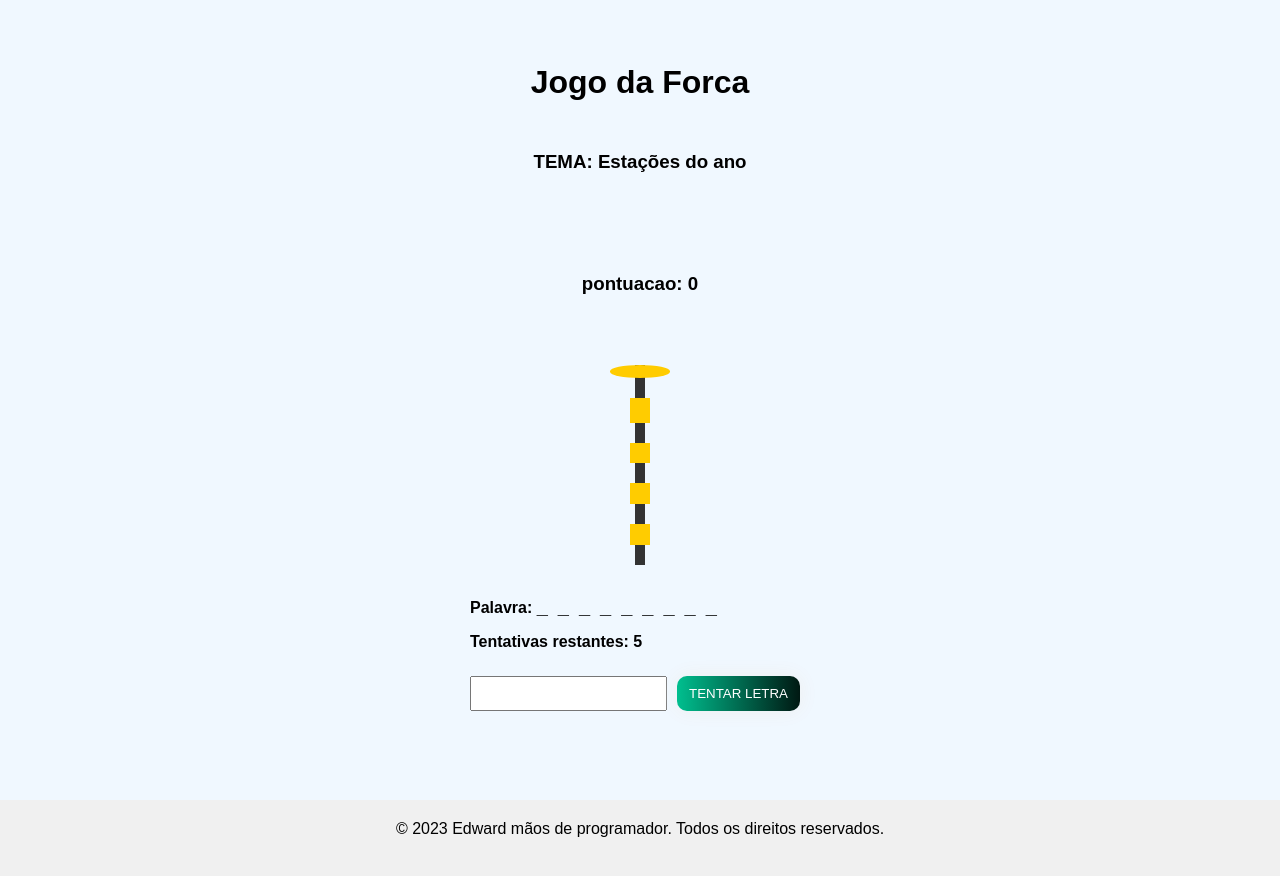
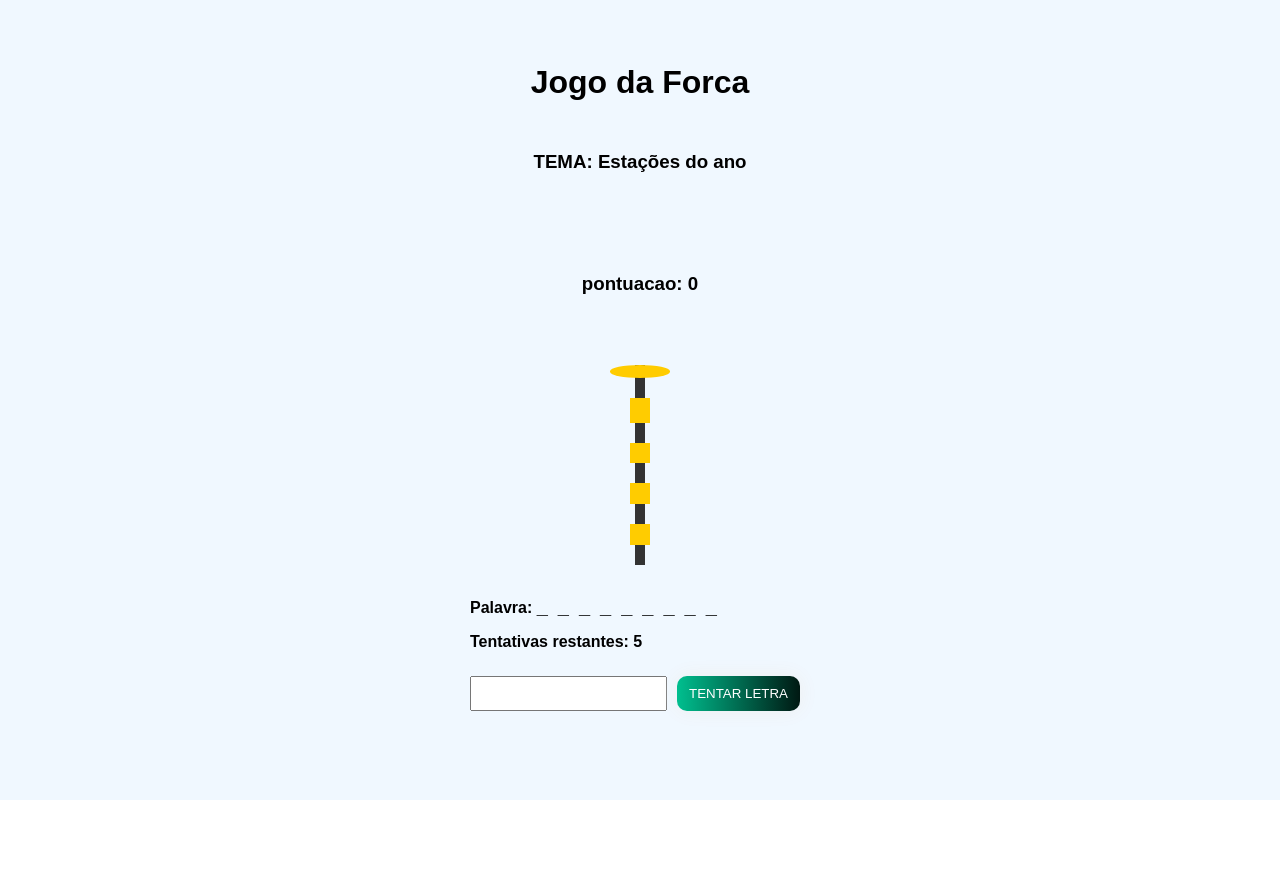
Before and after one commit to EduardoHenriGC/JogoDaForca, a Next.js app: page / in a window 1280 px wide. Shown: the top 876 px of the page. After the commit the page ends 800 px from the top, so only its background shows below. Built offline with nearby package versions, Linux system fonts and the light colour scheme.

Commit message:
remoção do footer

```diff
--- a/src/components/MainContainer.jsx
+++ b/src/components/MainContainer.jsx
@@ -1,4 +1,3 @@
-import Footer from "./footer/footer";
 import styles from "../styles/MainContainer/MainContainer.module.css"
 import { ToastContainer, toast } from 'react-toastify';
 import 'react-toastify/dist/ReactToastify.css';
@@ -10,7 +9,7 @@ import 'react-toastify/dist/ReactToastify.css';
 
       <div className={styles.mainContainer}>{children}</div>
 
-      <Footer/>
+
       <ToastContainer
       />
       </>
--- a/src/components/footer/footer.jsx
+++ /dev/null
@@ -1,12 +0,0 @@
-import React from 'react';
-import styles from "../../styles/footer/footer.module.css"
-
-const Footer = () => {
-  return (
-    <footer className={styles.footer}>
-      <p>&copy; {new Date().getFullYear()} Edward mãos de programador. Todos os direitos reservados.</p>
-    </footer>
-  );
-};
-
-export default Footer;
--- a/src/styles/footer/footer.module.css
+++ /dev/null
@@ -1,11 +0,0 @@
-.footer{
-
-    padding: 20px;
-    background-color: #f0f0f0;
-    text-align: center;
-     height: 10vh;
-
-
-
-
-}
```
